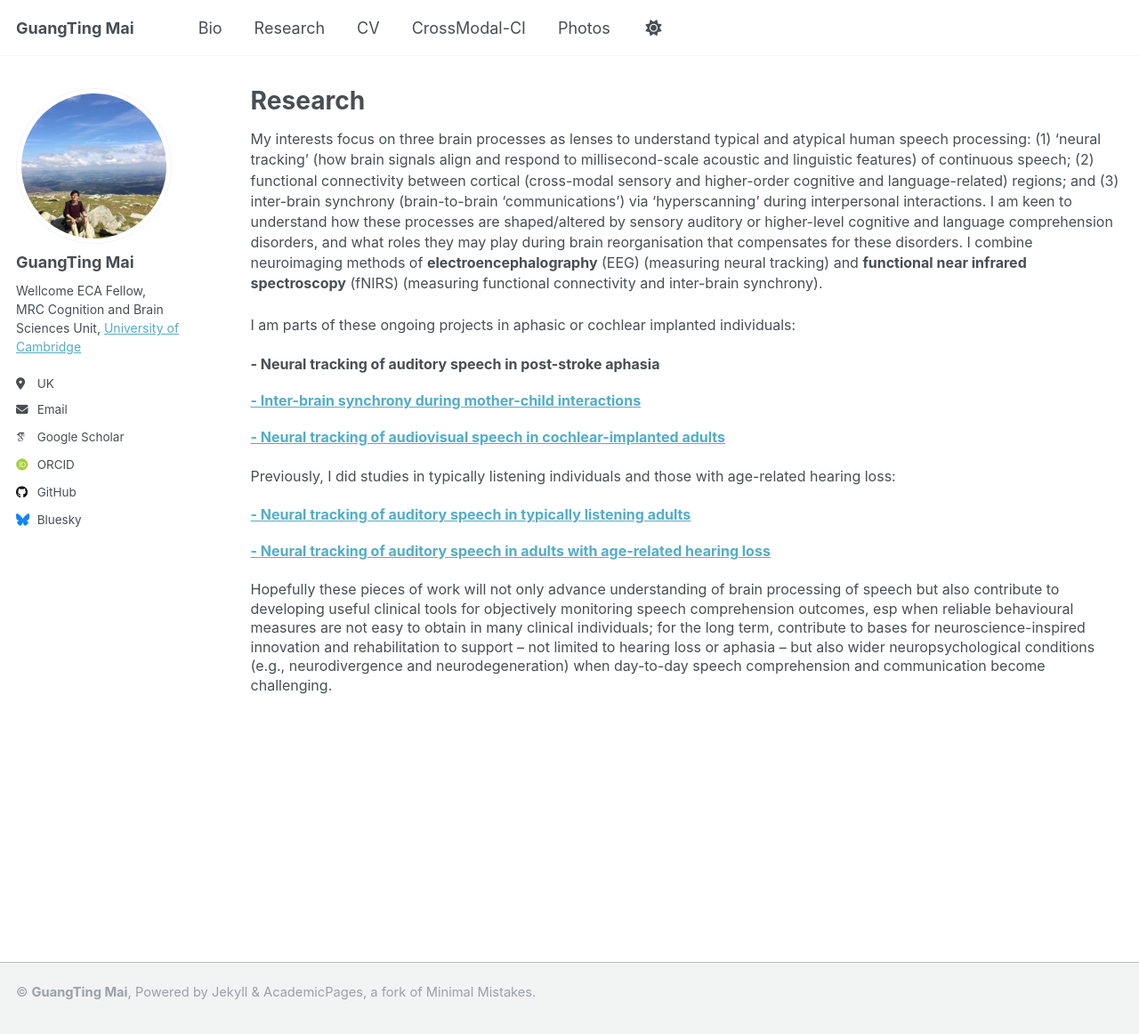
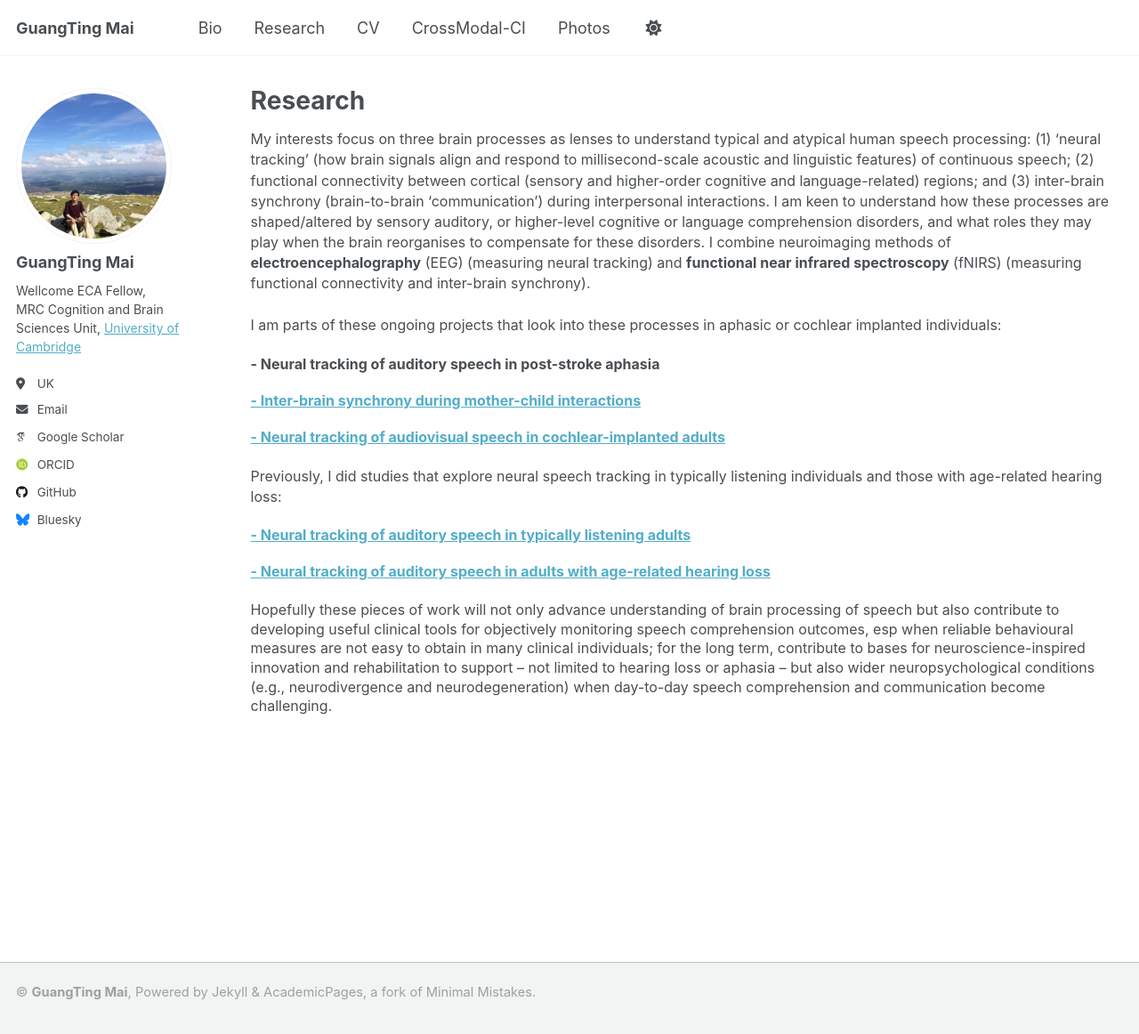
Before and after one commit to guangtingmai/guangtingmai.github.io, a Jekyll site: the page built from _pages/research.html, in a window 1280 px wide and 1168 px high. Shown: the top 1162 px of the window at 89% size. Built offline with Jekyll 4.4.1, drawn with Linux system fonts in a browser that asks for light colours; some web fonts are replaced.

Commit message:
Update research.html

```diff
--- a/_pages/research.html
+++ b/_pages/research.html
@@ -6,17 +6,17 @@ author_profile: true
 ---
 <p><span style="font-size: 12pt;line-height: 1.45;display: block;margin-bottom: 0.15vh">My interests focus on three brain processes as lenses to
   understand typical and atypical human speech processing: (1) ‘neural tracking’ (how brain signals align and respond to millisecond-scale acoustic
-  and linguistic features) of continuous speech; (2) functional connectivity between cortical (cross-modal sensory and higher-order cognitive and
-  language-related) regions; and (3) inter-brain synchrony (brain-to-brain ‘communications’) via ‘hyperscanning’ during interpersonal interactions.
-  I am keen to understand how these processes are shaped/altered by sensory auditory or higher-level cognitive and language comprehension disorders,
-  and what roles they may play during brain reorganisation that compensates for these disorders. I combine neuroimaging methods of
+  and linguistic features) of continuous speech; (2) functional connectivity between cortical (sensory and higher-order cognitive and
+  language-related) regions; and (3) inter-brain synchrony (brain-to-brain ‘communication’) during interpersonal interactions.
+  I am keen to understand how these processes are shaped/altered by sensory auditory, or higher-level cognitive or language comprehension disorders,
+  and what roles they may play when the brain reorganises to compensate for these disorders. I combine neuroimaging methods of
   <strong>electroencephalography</strong> (EEG) (measuring neural tracking) and <strong>functional near infrared spectroscopy</strong> (fNIRS)
   (measuring functional connectivity and inter-brain synchrony).</span></p>
-<p><span style="font-size: 12pt;line-height: 1.45;display: block;margin-bottom: 0.15vh">I am parts of these ongoing projects in aphasic or cochlear implanted individuals:</span></p>
+<p><span style="font-size: 12pt;line-height: 1.45;display: block;margin-bottom: 0.15vh">I am parts of these ongoing projects that look into these processes in aphasic or cochlear implanted individuals:</span></p>
 <p><span style="font-size: 12pt;line-height: 1.1;display: block;margin-bottom: 0.05vh"><strong>-	Neural tracking of auditory speech in post-stroke aphasia</strong></span></p>
 <p><span style="font-size: 12pt;line-height: 1.1;display: block;margin-bottom: 0.05vh"><a href="https://guangtingmai.github.io/interbrain-sync/"><strong>-	Inter-brain synchrony during mother-child interactions</strong></a></span></p>
 <p><span style="font-size: 12pt;line-height: 1.1;display: block;margin-bottom: 0.15vh"><a href="https://guangtingmai.github.io/crossmodal-ci/"><strong>-	Neural tracking of audiovisual speech in cochlear-implanted adults</strong></a></span></p>
-<p><span style="font-size: 12pt;line-height: 1.45;display: block;margin-bottom: 0.15vh">Previously, I did studies in typically listening individuals and those with age-related hearing loss:</span></p>
+<p><span style="font-size: 12pt;line-height: 1.45;display: block;margin-bottom: 0.15vh">Previously, I did studies that explore neural speech tracking in typically listening individuals and those with age-related hearing loss:</span></p>
 <p><span style="font-size: 12pt;line-height: 1.1;display: block;margin-bottom: 0.05vh"><a href="https://guangtingmai.github.io/neuraltrack-typical/"><strong>-	Neural tracking of auditory speech in typically listening adults</strong></a></span></p>
 <p><span style="font-size: 12pt;line-height: 1.1;display: block;margin-bottom: 0.05vh"><a href="https://guangtingmai.github.io/neuraltrack-hearingloss/"><strong>-	Neural tracking of auditory speech in adults with age-related hearing loss</strong></a></span></p>
 <p><span style="font-size: 12pt;line-height: 1.35;display: block;margin-bottom: 0.15vh">Hopefully these pieces of work will not only advance
```
